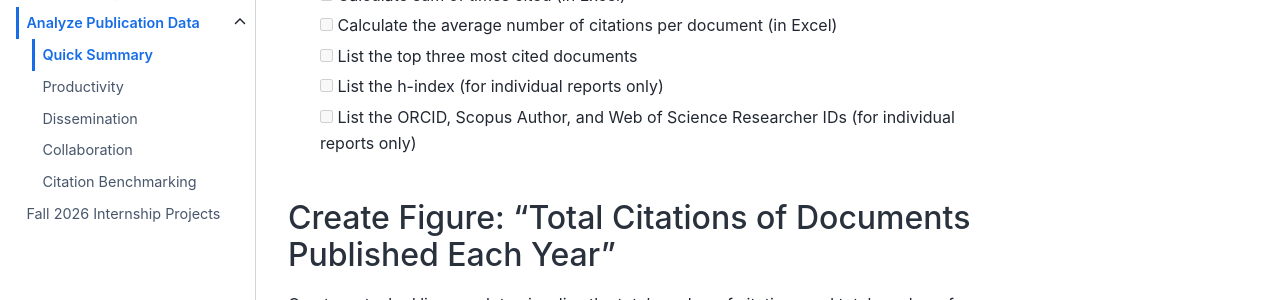
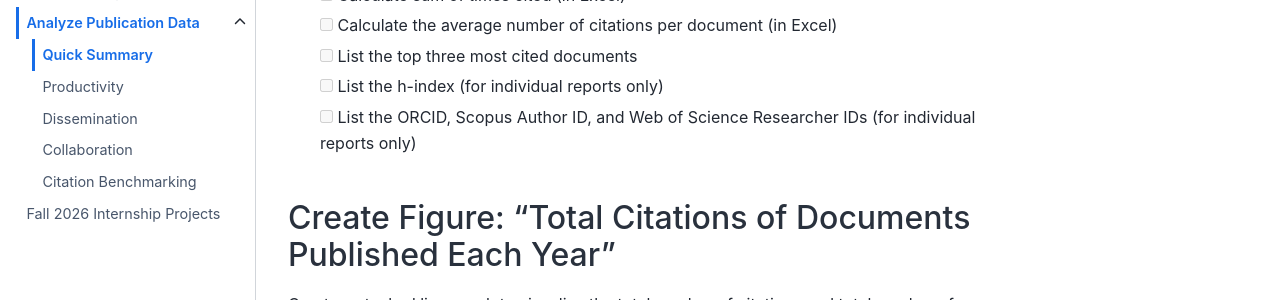
Before and after one commit to vvlooking/research-impact, a Jupyter Book: the page built from website/analyze-data-quick-summary.md, in a window 1280 px wide and 900 px high. Shown: the part 264-564 px from the top of the window. Built offline with Jupyter Book 1.0.4 settings and Sphinx 7.4.7 and the Sphinx Book theme 1.1.4, drawn with Linux system fonts in a browser that asks for light colours.

```diff
--- a/website/analyze-data-quick-summary.md
+++ b/website/analyze-data-quick-summary.md
@@ -7,7 +7,7 @@
 - [ ] Calculate the average number of citations per document (in Excel)
 - [ ] List the top three most cited documents
 - [ ] List the h-index (for individual reports only)
-- [ ] List the ORCID, Scopus Author, and Web of Science Researcher IDs (for individual reports only)
+- [ ] List the ORCID, Scopus Author ID, and Web of Science Researcher IDs (for individual reports only)
 
 ## Create Figure: "Total Citations of Documents Published Each Year"
 Create a stacked line graph to visualize the total number of citations and total number of documents published each year. In the script below, update the following lines with the correct file paths: `path_to_combined-deduplicated-standardized.xlsx` and `path_to_total-citations-of-documents-published-each-year.png`. Update the publication years for `PY >= START_YEAR, PY >= END_YEAR`, `breaks = START_YEAR:END_YEAR`, and `limits = c(START_YEAR, END_YEAR)`.
```
